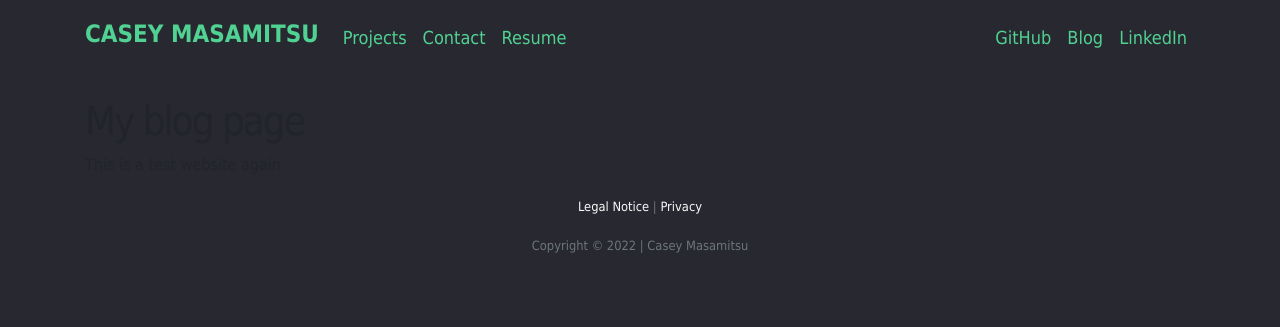
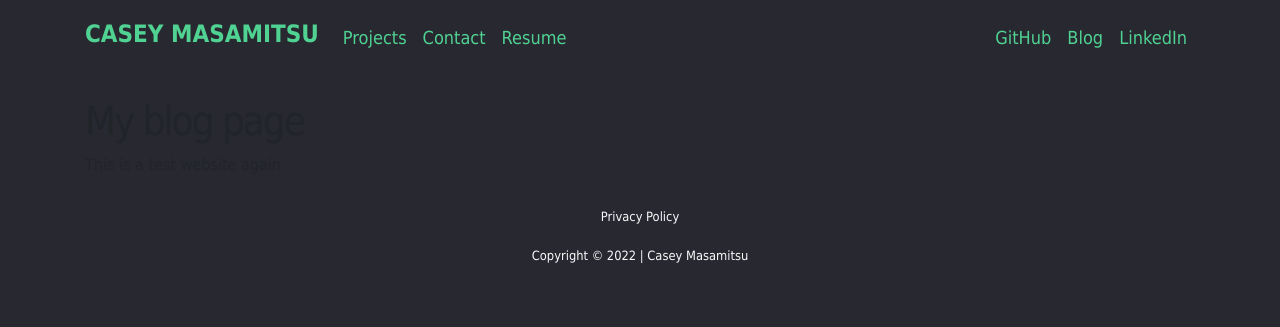
Before and after one commit to cjmasamitsu/portfolio-website, a Flask app: page /blog/ in a window 1280 px wide. Shown: the top 327 px of the page. Run offline with Flask 2, Linux system fonts and the light colour scheme; some libraries are stand-ins or nearby versions.

Commit message:
Added privacy policy

```diff
--- a/static/main.css
+++ b/static/main.css
@@ -325,7 +325,7 @@ body {
 
 footer
 {
-    margin-top: 20px;
+    margin-top: 30px;
 }
 
 .copyright
--- a/templates/layout.html
+++ b/templates/layout.html
@@ -54,9 +54,8 @@
         {%block content%}
         {%endblock%}
 
-        <footer class="small text-center text-muted">
-            <a href="/legalnotice" class="text-light">Legal Notice</a> |
-            <a href="/privacypolicy" class="text-light">Privacy</a>
+        <footer class="small text-center text-light">
+            <a href="/privacypolicy" class = "text-light">Privacy Policy</a>
             <p class="copyright">Copyright &copy; 2022 | Casey Masamitsu</p>
         </footer>
 
```
Also changed, not shown: 1 other file.
